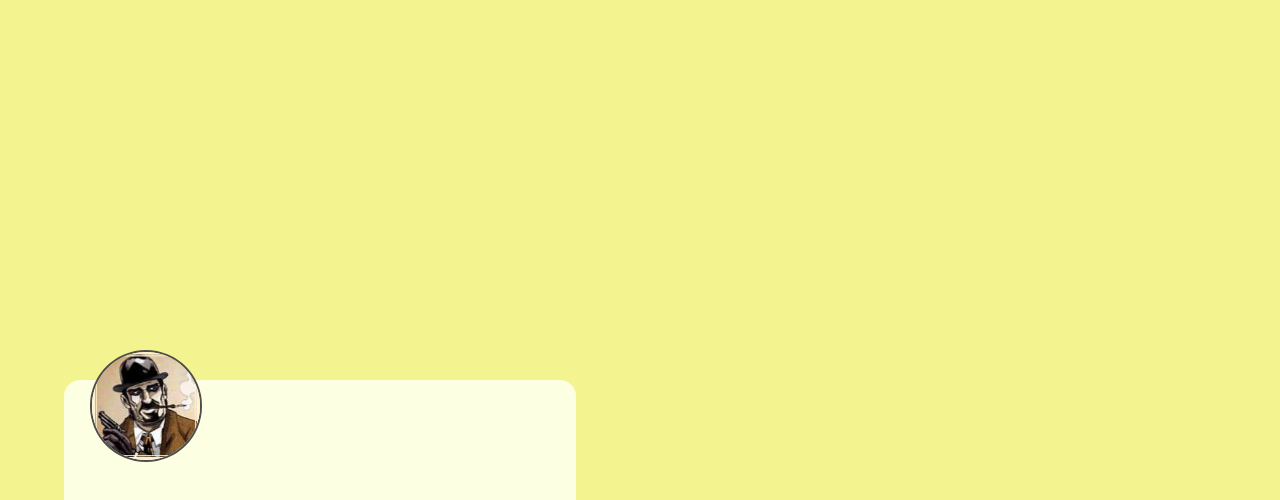
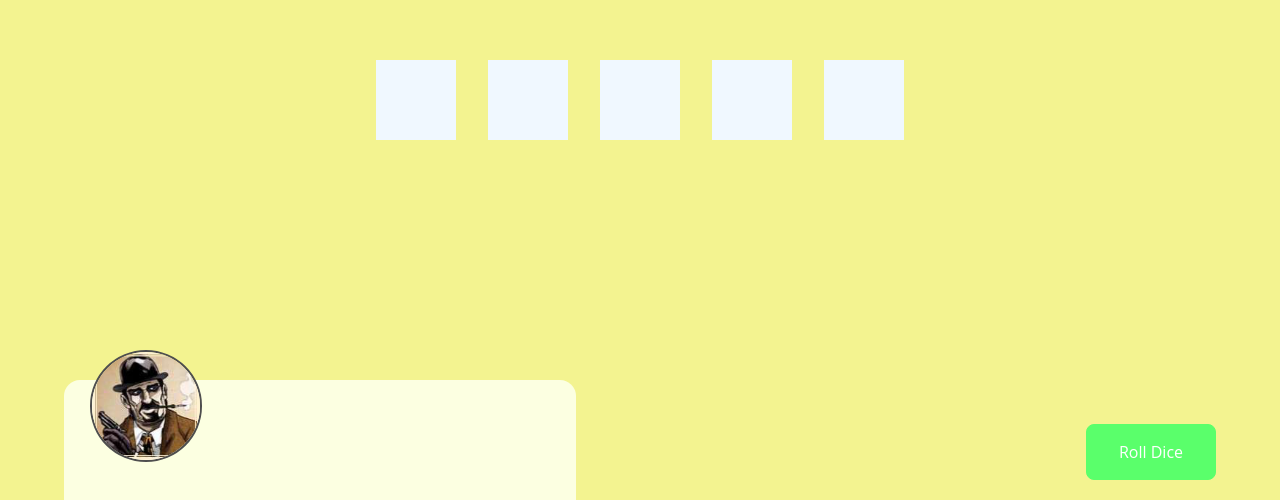
Before and after one commit to bogdangosa/BangGame, a React app in the folder client/: page /Game in a window 1280 px wide. Shown: the part 300-800 px from the top of the page. Built offline with nearby package versions, Linux system fonts and the light colour scheme.

```diff
--- /dev/null
+++ b/client/src/Components/Dice/Dice.css
@@ -0,0 +1,6 @@
+.Dice{
+    width: 10vh;
+    height: 10vh;
+    margin:1rem;
+    background-color: aliceblue;
+}
--- /dev/null
+++ b/client/src/Components/Dice/Dice.js
@@ -0,0 +1,12 @@
+import React from 'react'
+import './Dice.css'
+
+const Dice = (props) =>{
+    return (
+        <div className={`Dice ${props.className}`}  onClick={props.onClick} >
+            {props.Text}
+        </div>
+    )
+}
+
+export default Dice;
--- a/client/src/Components/Game/Game.css
+++ b/client/src/Components/Game/Game.css
@@ -27,3 +27,17 @@
     left:5%;
     top:-25%;
 }
+
+.RollDiceButton{
+    position: absolute;
+    right: 5%;
+    bottom: 2.5%;
+}
+
+.DicesContainer{
+    display: flex;
+    position: absolute;
+    left: 50%;
+    top:50%;
+    transform: translate(-50%,-50%) ;
+}
--- a/client/src/Components/Game/Game.js
+++ b/client/src/Components/Game/Game.js
@@ -1,6 +1,8 @@
 import React,{useState} from 'react'
 import './Game.css'
 import CharacterPhoto from '../CharacterImages/LuckyDuke.jpg'
+import Button from '../Button/Button';
+import Dice from '../Dice/Dice';
 
 const Game = (props)=>{
     const [CurentPlayerRole,SetCurentPlayerRole] = useState('');
@@ -25,6 +27,17 @@
                 <p className="CurentPlayerRole">{CurentPlayerRole}</p>
             </div>
 
+            <Button Text="Roll Dice" className="RollDiceButton"/>
+
+            <div className="DicesContainer">
+                <Dice/>
+                <Dice/>
+                <Dice/>
+                <Dice/>
+                <Dice/>
+            </div>
+
+
         </div>
     )
 }
--- a/client/src/Components/Lobby/Lobby.js
+++ b/client/src/Components/Lobby/Lobby.js
@@ -41,6 +41,10 @@
         history.push("/Game");
     })
 
+    socket.on('UserLeft', rPlayersArray=>{
+        SetPlayersArray(rPlayersArray);
+    })
+
 
     const PlayerReady = ()=> {
         if(!ReadyState){
```
Also changed, not shown: server/AuxFunctions.js (+6 -7 lines), server/server.js (+12 -2 lines).
